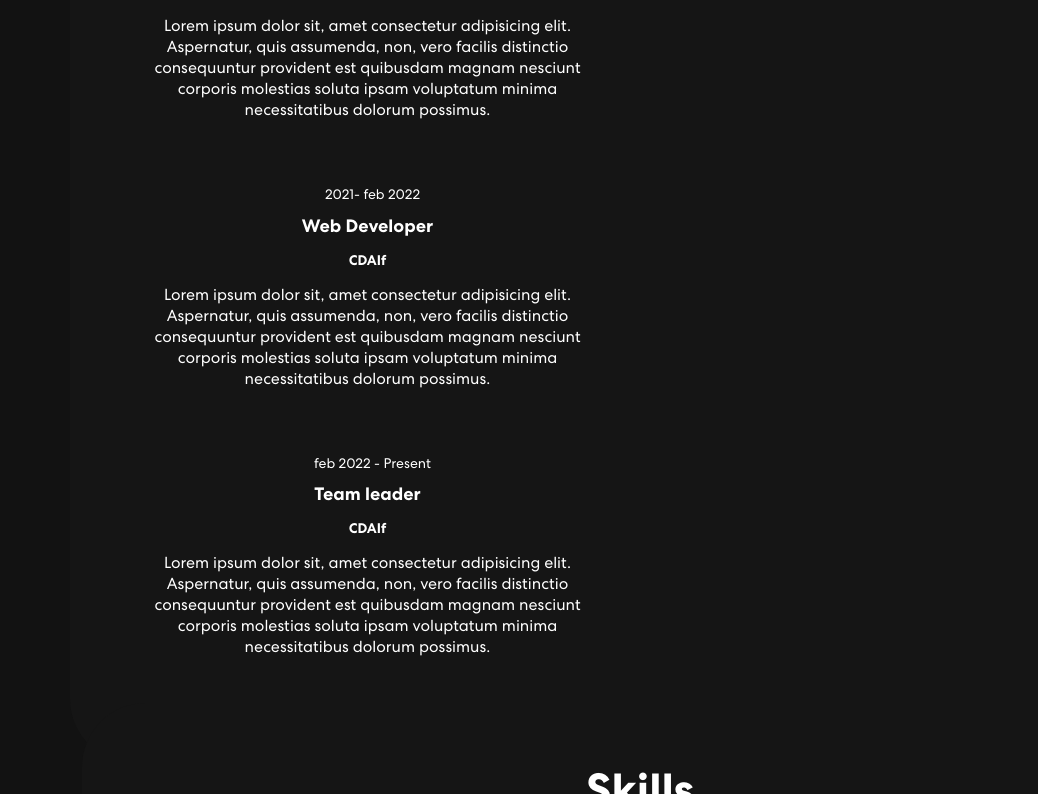
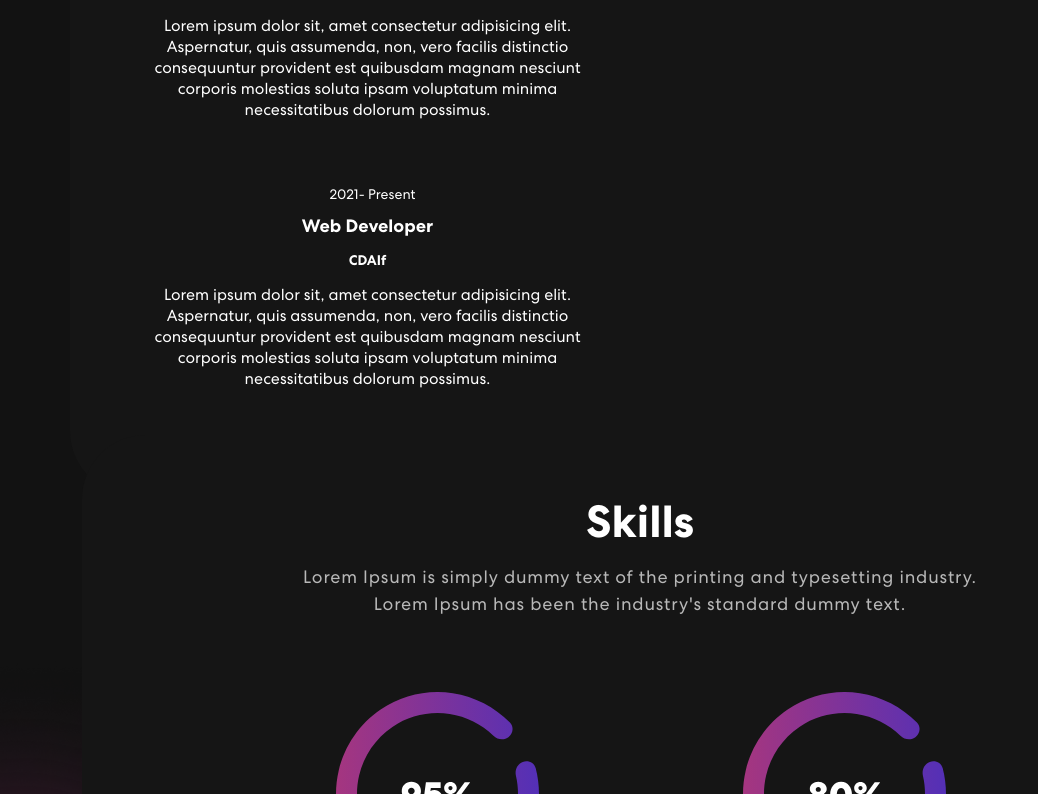
Before and after one commit to dmarsal90/react-portfolio, a React (Vite) app: page / in a window 1280 px wide. Shown: the part 2006-2800 px from the top of the page, without its empty margins (0-1038 px from the left). Built offline with nearby package versions, Linux system fonts and the light colour scheme.

Commit message:
Update About

```diff
--- a/src/assets/components/About.jsx
+++ b/src/assets/components/About.jsx
@@ -111,7 +111,7 @@ export const About = () => {
                             <div className="timeline-item">
                               <div className="circle-dot"></div>
                               <h3 className="timeline-date">
-                                <i className="fa fa-calendar"></i>2021- feb 2022
+                                <i className="fa fa-calendar"></i>2021- Present
                               </h3>
                               <h4 className="timeline-title">
                               Web Developer
@@ -126,7 +126,7 @@ export const About = () => {
                                 necessitatibus dolorum possimus.
                               </p>
                             </div>
-                            <div className="timeline-item">
+                            {/* <div className="timeline-item">
                               <div className="circle-dot"></div>
                               <h3 className="timeline-date">
                                 <i className="fa fa-calendar"></i>feb 2022 - Present
@@ -143,7 +143,7 @@ export const About = () => {
                                 molestias soluta ipsam voluptatum minima
                                 necessitatibus dolorum possimus.
                               </p>
-                            </div>
+                            </div> */}
                           </div>
                         </div>
                       </div>
```
